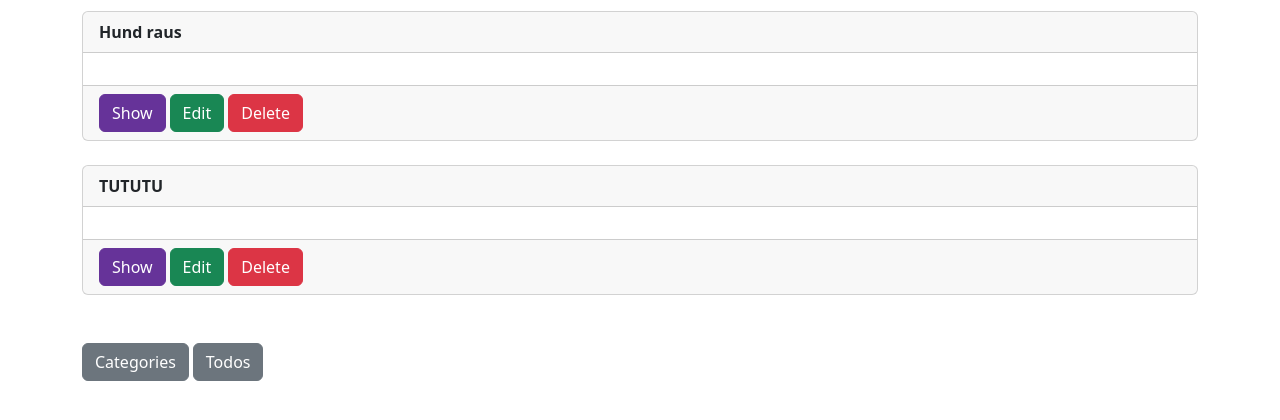
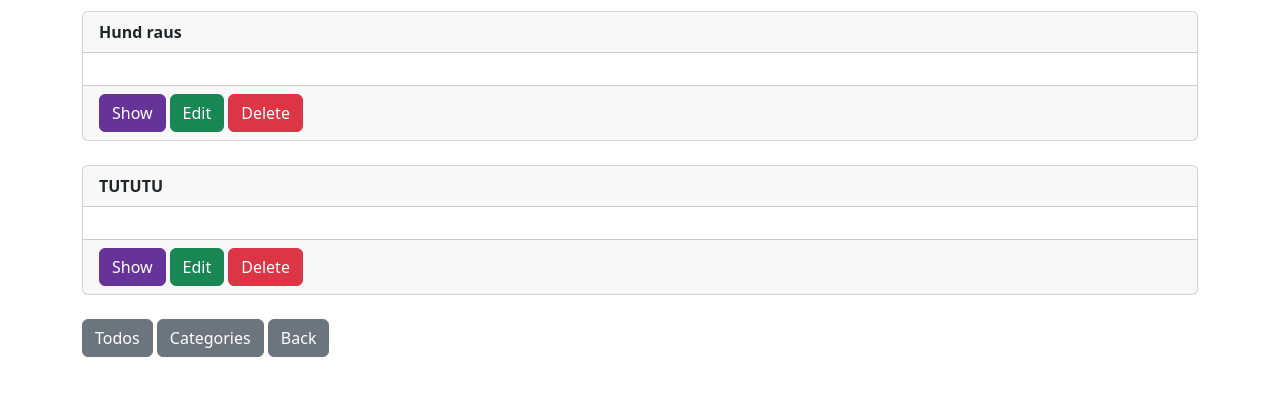
Before and after one commit to bastivogt/user_todos_25, a Django app: page /app-todos/category/12/ in a window 1280 px wide. Shown: the part 341-761 px from the top of the page. Run offline with Django 5.2, Linux system fonts and the light colour scheme; a user stored in the database is signed in; data comes from the database, SQL or seed files in the repository; both versions use the stored data as it was after the commit; some libraries are stand-ins or nearby versions.

Commit message:
add back-link-meta template

```diff
--- a/static/js/app.js
+++ b/static/js/app.js
@@ -1,3 +1,16 @@
 document.addEventListener("DOMContentLoaded", (e) => {
     console.log("Hello, world by app.js!");
 });
+
+
+const backLinks = document.querySelectorAll(".back-link");
+
+
+
+backLinks.forEach((item) => {
+    item.addEventListener("click", (e) => {
+        e.preventDefault();
+        console.log("back-link clicked");
+        history.back();
+    });
+});
--- a/templates/base.html
+++ b/templates/base.html
@@ -13,6 +13,7 @@
 </head>
 <body>
     {% include "./partials/_nav.html" %}
+    {% if user.is_authenticated %}
     <header class="py-5 bg-primary-subtle">
         <div class="container">
             <div class="d-flex gap-1 justify-content-end flex-md-row flex-column">
@@ -21,6 +22,7 @@
             </div>
         </div>
     </header>
+    {% endif %}
     {% block header %}{% endblock %}
 
     <main class="container py-5">
--- a/todo_app/templates/todo_app/category_confirm_delete.html
+++ b/todo_app/templates/todo_app/category_confirm_delete.html
@@ -31,12 +31,15 @@
                 <div class="card-footer border-danger bg-white">
                     <div class="d-flex gap-1">
                         <button class="btn btn-danger">{% trans "Delete" %}</button>
-                        <a class="btn btn-secondary" href="{% url "todo_app:category_index" %}">{% trans "Cancel" %}</a>
                     </div>
                 </div>
             </div>
         </form>
     </div>
+    <div class="mt-3">
+        {% include "./partials/_back-link-meta.html" %}
+
+    </div>
 
 
 {% endblock %}
--- a/todo_app/templates/todo_app/category_detail.html
+++ b/todo_app/templates/todo_app/category_detail.html
@@ -13,7 +13,7 @@
 
 
 {% block content %}
-    <div id="todo-list" class="mb-5">
+    <div id="todo-list">
         {% if todos %}
             {% for todo in todos %}
                 {% include "./partials/_todo-item-category.html" with list=True detail=True update=True delete=True %}
@@ -24,9 +24,9 @@
             </p>
         {% endif %}
     </div>
-    <div class="d-flex gap-1">
-        {% include "./partials/_category-back.html" %}
-        {% include "./partials/_todo-back.html" %}
+    <div class="mt-3">
+        {% include "./partials/_back-link-meta.html" %}
+
     </div>
 
 {% endblock %}
--- a/todo_app/templates/todo_app/category_form.html
+++ b/todo_app/templates/todo_app/category_form.html
@@ -56,12 +56,14 @@
             </div>
             <div class="card-footer">
                 <button class="btn btn-primary">{% trans "Submit" %}</button>
-                {% include "./partials/_category-back.html" %}
-                {% include "./partials/_todo-back.html" %}
             </div>
         </div>
 
     </form>
+    <div class="mt-3">
+        {% include "./partials/_back-link-meta.html" %}
+
+    </div>
 
 
 
--- /dev/null
+++ b/todo_app/templates/todo_app/partials/_back-link-meta.html
@@ -0,0 +1,5 @@
+<div>
+    {% include "./_todo-back.html" %}
+    {% include "./_category-back.html" %}
+    {% include "./_back-link.html" %}
+</div>
--- /dev/null
+++ b/todo_app/templates/todo_app/partials/_back-link.html
@@ -0,0 +1,2 @@
+{% load i18n %}
+<a class="back-link btn btn-secondary" href="#">{% trans "Back" %}</a>
--- a/todo_app/templates/todo_app/partials/_todo-item.html
+++ b/todo_app/templates/todo_app/partials/_todo-item.html
@@ -34,8 +34,9 @@
                 {% if delete %}
                     <a class="btn btn-danger" href="{% url "todo_app:todo_delete" pk=todo.pk %}">{% trans "Delete" %}</a>
                 {% endif %}
-                {% include "./_todo-back.html" %}
+                {% comment %} {% include "./_todo-back.html" %}
                 {% include "./_category-back.html" %}
+                {% include "./_back-link.html" %}{% endcomment %}
             </div>
 
             <div>
--- a/todo_app/templates/todo_app/todo_confirm_delete.html
+++ b/todo_app/templates/todo_app/todo_confirm_delete.html
@@ -25,12 +25,15 @@
                 <div class="card-footer border-danger bg-white">
                     <div class="d-flex gap-1">
                         <button class="btn btn-danger">{% trans "Delete" %}</button>
-                        <a class="btn btn-secondary" href="{% url "todo_app:todo_index" %}">{% trans "Cancel" %}</a>
                     </div>
                 </div>
             </div>
         </form>
     </div>
+    <div class="mt-3">
+        {% include "./partials/_back-link-meta.html" %}
+
+    </div>
 
 
 {% endblock %}
--- a/todo_app/templates/todo_app/todo_detail.html
+++ b/todo_app/templates/todo_app/todo_detail.html
@@ -16,4 +16,5 @@
     <div id="todo-single">
         {% include "./partials/_todo-item-detail.html" %}
     </div>
+    {% include "./partials/_back-link-meta.html" %}
 {% endblock %}
```
Also changed, not shown: todo_app/templates/todo_app/todo_form.html (+6 -2 lines), db.sqlite3.
